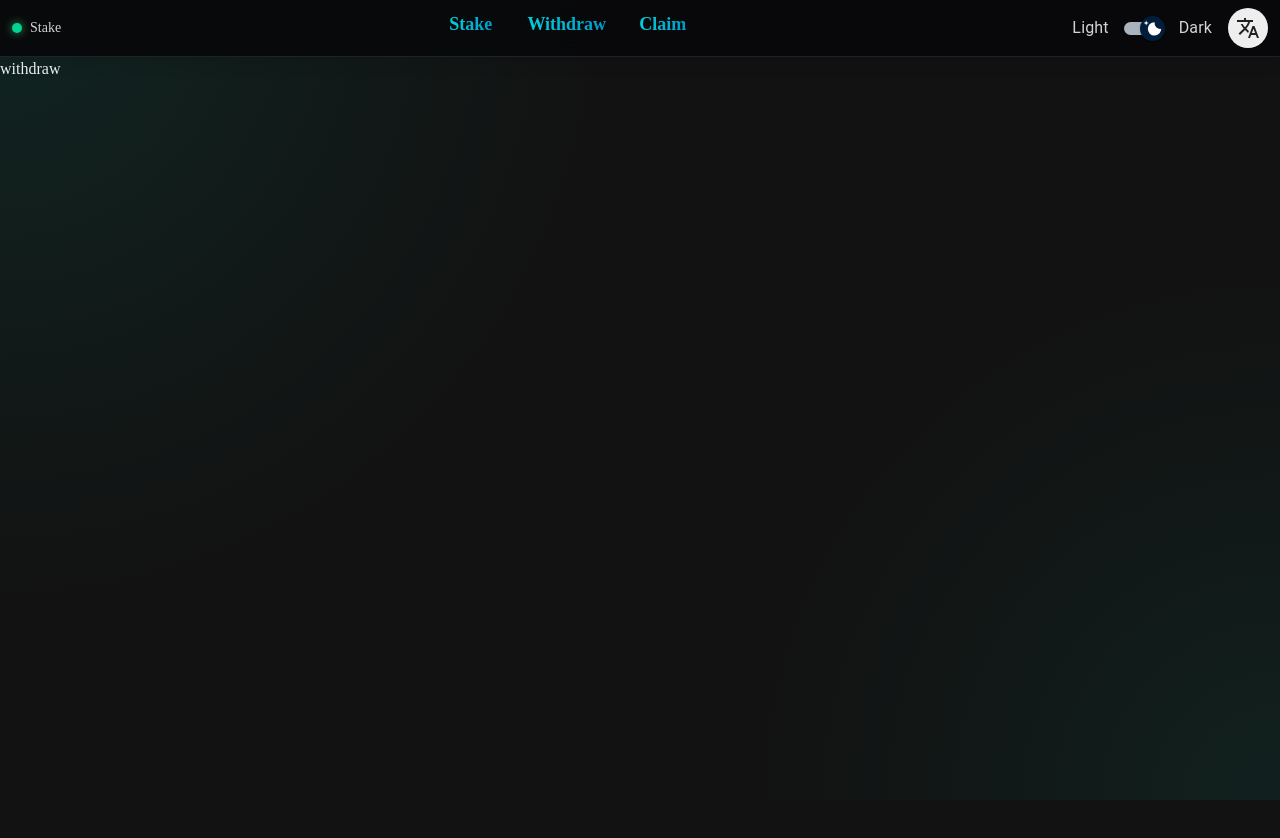
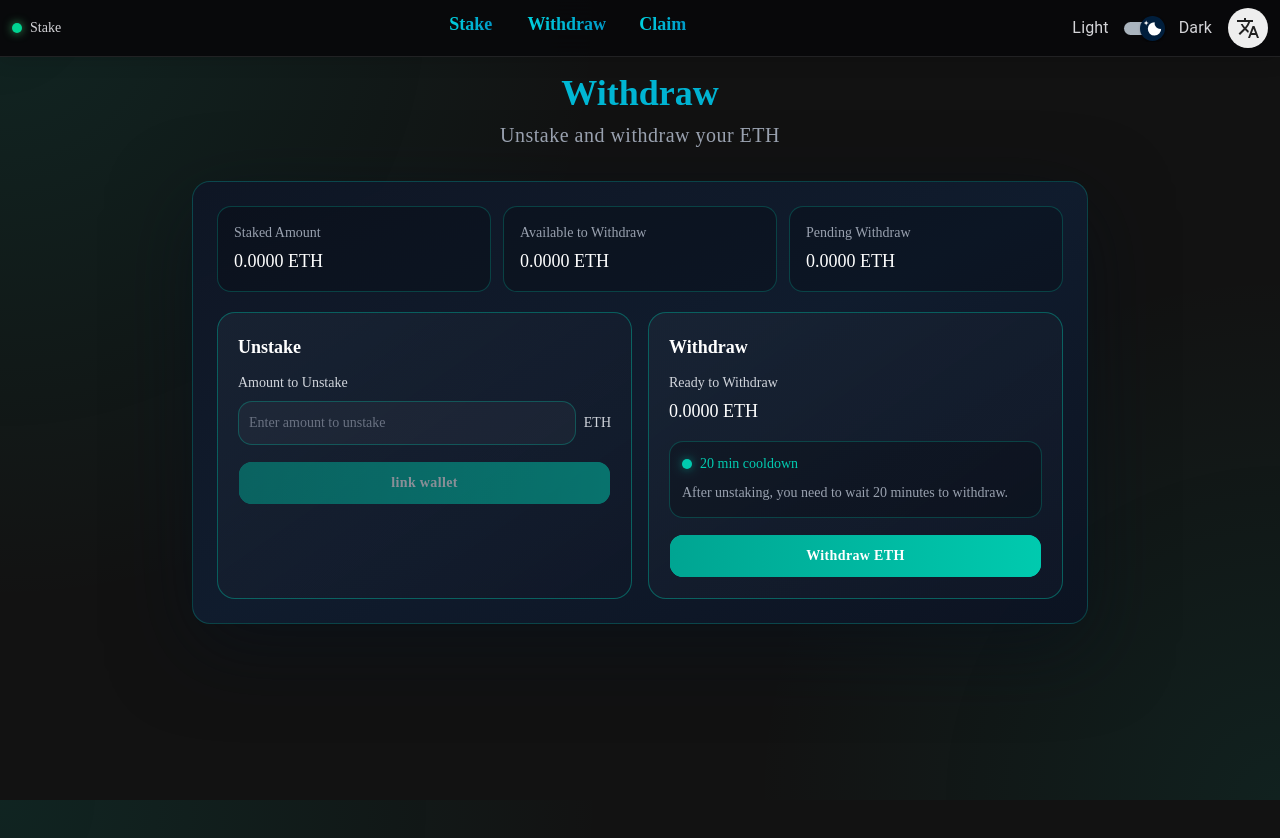
Before and after one commit to typhoonIscoming/my-next-app, a Next.js app: page /en/withdraw in a window 1280 px wide. Shown: the top 838 px of the page. Before the commit the page ends 800 px from the top, so only its background shows below. Built offline with nearby package versions, Linux system fonts and the light colour scheme.

Commit message:
提现页面

```diff
--- a/app/[local]/(stake)/stake/components/ContentTitle.tsx
+++ b/app/[local]/(stake)/stake/components/ContentTitle.tsx
@@ -118,7 +118,7 @@ export default function ContentTitle({ local }: { local: Lang }) {
 										onClick={handleMax}
 										className="h-11 px-4 rounded-xl text-white border-primary-500/40 bg-primary-500/10 hover:bg-primary-500/20"
 									>
-										{labels.max}
+										{t('max')}
 									</Button>
 								</Box>
 								{error ? <Box className="text-xs text-red-300">{error}</Box> : null}
@@ -129,7 +129,7 @@ export default function ContentTitle({ local }: { local: Lang }) {
 								disabled={isSubmitDisabled}
 								className="w-full h-11 rounded-xl bg-linear-to-r from-primary-700 to-primary-500 text-white font-semibold tracking-wide hover:brightness-110 disabled:opacity-50"
 							>
-								{labels.button}
+								{t('stake')}
 							</Button>
 						</Box>
 					</Box>
--- /dev/null
+++ b/app/[local]/(stake)/withdraw/components/WithdrawContent.tsx
@@ -0,0 +1,173 @@
+'use client';
+
+import { useMemo, useState, type ChangeEvent } from 'react';
+import Box from '@mui/material/Box';
+import { useTranslations } from 'next-intl';
+import { Input } from '@/components/ui/input';
+import { Button } from '@/components/ui/button';
+
+const STAKED_AMOUNT = 0;
+const AVAILABLE_TO_WITHDRAW = 0;
+const PENDING_WITHDRAW = 0;
+
+export default function WithdrawContent({ local }: { local: Lang }) {
+	const tStake = useTranslations('stake');
+	const tWallet = useTranslations('wallet');
+	const [unstakeAmount, setUnstakeAmount] = useState('');
+	const [error, setError] = useState('');
+
+	const isZh = local === 'zh';
+	const stakedText = useMemo(() => STAKED_AMOUNT.toFixed(4), []);
+	const availableText = useMemo(() => AVAILABLE_TO_WITHDRAW.toFixed(4), []);
+	const pendingText = useMemo(() => PENDING_WITHDRAW.toFixed(4), []);
+	const parsedAmount = Number(unstakeAmount || 0);
+	const isUnstakeDisabled =
+		!unstakeAmount || Number.isNaN(parsedAmount) || parsedAmount <= 0 || !!error;
+
+	const labels = {
+		unstakePlaceholder: isZh ? '输入要解除质押的数量' : 'Enter amount to unstake',
+		errorInvalid: isZh ? '只能输入数字' : 'Numbers only',
+		errorExceed: isZh ? '输入金额不能超过已质押数量' : 'Amount cannot exceed staked amount',
+	};
+
+	const handleUnstakeChange = (event: ChangeEvent<HTMLInputElement>) => {
+		const rawValue = event.target.value;
+		if (!rawValue) {
+			setUnstakeAmount('');
+			setError('');
+			return;
+		}
+
+		let nextValue = rawValue.replace(/[^\d.]/g, '');
+		if (nextValue !== rawValue) {
+			setError(labels.errorInvalid);
+		}
+
+		const dotIndex = nextValue.indexOf('.');
+		if (dotIndex !== -1) {
+			nextValue =
+				nextValue.slice(0, dotIndex + 1) + nextValue.slice(dotIndex + 1).replace(/\./g, '');
+		}
+
+		if (nextValue.startsWith('.')) {
+			nextValue = `0${nextValue}`;
+		}
+
+		if (nextValue.includes('.')) {
+			const [intPart, decimalPart] = nextValue.split('.');
+			nextValue = `${intPart}.${decimalPart.slice(0, 6)}`;
+		}
+
+		const numericValue = Number(nextValue);
+		if (!Number.isNaN(numericValue) && numericValue > STAKED_AMOUNT) {
+			setUnstakeAmount(stakedText);
+			setError(labels.errorExceed);
+			return;
+		}
+
+		setUnstakeAmount(nextValue);
+		if (nextValue && Number.isNaN(numericValue)) {
+			setError(labels.errorInvalid);
+		} else {
+			setError('');
+		}
+	};
+
+	return (
+		<main className="mt-4 px-2 pb-8">
+			<header className="text-center">
+				<h1 className="text-4xl font-bold bg-linear-to-r from-(--from-primary) to-(--to-primary) text-transparent bg-clip-text mb-2">
+					{tStake('withdraw')}
+				</h1>
+				<p className="text-gray-400 text-lg sm:text-xl tracking-wide">
+					{tStake('withdrawSubtitle')}
+				</p>
+			</header>
+
+			<section className="mt-8 max-w-4xl mx-auto rounded-2xl border border-primary-500/25 bg-linear-to-br from-[#0f1625]/95 via-[#101d30]/92 to-[#0c1322]/95 p-4 sm:p-6 shadow-[0_24px_80px_rgba(7,16,28,0.55)]">
+				<div className="grid grid-cols-1 sm:grid-cols-3 gap-3">
+					<div className="rounded-xl border border-primary-500/25 bg-black/20 p-4">
+						<div className="text-xs sm:text-sm text-gray-400">
+							{tStake('stakedAmount')}
+						</div>
+						<div className="mt-1 text-base sm:text-lg font-mono [font-variant-numeric:tabular-nums] text-white">
+							{stakedText} ETH
+						</div>
+					</div>
+					<div className="rounded-xl border border-primary-500/25 bg-black/20 p-4">
+						<div className="text-xs sm:text-sm text-gray-400">
+							{tStake('availableToWithdraw')}
+						</div>
+						<div className="mt-1 text-base sm:text-lg font-mono [font-variant-numeric:tabular-nums] text-white">
+							{availableText} ETH
+						</div>
+					</div>
+					<div className="rounded-xl border border-primary-500/25 bg-black/20 p-4">
+						<div className="text-xs sm:text-sm text-gray-400">
+							{tStake('pendingWithdraw')}
+						</div>
+						<div className="mt-1 text-base sm:text-lg font-mono [font-variant-numeric:tabular-nums] text-white">
+							{pendingText} ETH
+						</div>
+					</div>
+				</div>
+
+				<div className="mt-5 grid grid-cols-1 lg:grid-cols-2 gap-4">
+					<section className="rounded-2xl border border-primary-700/50 bg-linear-to-br from-gray-800/60 to-gray-900/75 p-4 sm:p-5">
+						<h2 className="text-lg font-semibold text-white">{tStake('unstake')}</h2>
+						<div className="mt-3 text-sm text-gray-300">
+							{tStake('amountToUnstake')}
+						</div>
+						<div className="mt-2 flex items-center gap-2">
+							<Input
+								type="text"
+								inputMode="decimal"
+								value={unstakeAmount}
+								onChange={handleUnstakeChange}
+								placeholder={labels.unstakePlaceholder}
+								aria-invalid={!!error}
+								className="h-11 rounded-xl border-primary-500/30 bg-[#0a1320]/80 text-gray-100 placeholder:text-gray-500 focus-visible:border-primary-500"
+							/>
+							<span className="text-sm text-gray-300">ETH</span>
+						</div>
+						{error ? <p className="mt-2 text-xs text-red-300">{error}</p> : null}
+						<Button
+							type="button"
+							disabled={isUnstakeDisabled}
+							className="mt-4 w-full h-11 rounded-xl bg-linear-to-r from-primary-700 to-primary-500 text-white font-semibold tracking-wide hover:brightness-110 disabled:opacity-50"
+						>
+							{tWallet('loginWallet')}
+						</Button>
+					</section>
+
+					<section className="rounded-2xl border border-primary-700/50 bg-linear-to-br from-gray-800/60 to-gray-900/75 p-4 sm:p-5">
+						<h2 className="text-lg font-semibold text-white">{tStake('withdraw')}</h2>
+						<div className="mt-3 text-sm text-gray-300">
+							{tStake('readyToWithdraw')}
+						</div>
+						<div className="mt-1 text-base sm:text-lg font-mono [font-variant-numeric:tabular-nums] text-white">
+							{availableText} ETH
+						</div>
+
+						<div className="mt-4 rounded-xl border border-primary-500/25 bg-black/20 px-3 py-3">
+							<div className="flex items-center gap-2 text-primary-500 text-sm">
+								<span className="inline-block h-2.5 w-2.5 rounded-full bg-primary-500 shadow-[0_0_10px_color-mix(in_srgb,var(--primary)_55%,transparent)]" />
+								{tStake('cooldownTime')}
+							</div>
+							<p className="mt-2 text-xs sm:text-sm text-gray-400 leading-relaxed">
+								{tStake('cooldownDesc')}
+							</p>
+						</div>
+
+						<Button
+							type="button"
+							className="mt-4 w-full h-11 rounded-xl bg-linear-to-r from-primary-700 to-primary-500 text-white font-semibold tracking-wide hover:brightness-110"
+						>
+							{tStake('withdrawEth')}
+						</Button>
+					</section>
+				</div>
+			</section>
+		</main>
+	);
+}
--- a/app/[local]/(stake)/withdraw/page.tsx
+++ b/app/[local]/(stake)/withdraw/page.tsx
@@ -1,8 +1,15 @@
 import Box from '@mui/material/Box';
+import WithdrawContent from './components/WithdrawContent';
+
 type Props = {
 	params: Promise<{ local: Lang }>;
 };
 
-export default function WithDraw({ params }: Props) {
-	return <Box>withdraw</Box>;
+export default async function WithDraw({ params }: Props) {
+	const { local } = await params;
+	return (
+		<Box className="sm:px-2 lg:px-3 min-h-[120vh]">
+			<WithdrawContent local={local} />
+		</Box>
+	);
 }
--- a/messages/en.json
+++ b/messages/en.json
@@ -32,13 +32,23 @@
 		"stakeError": "Stake failed",
 		"unstakeError": "Unstake failed",
 		"available_balance": "Available Balance",
+		"max": "all available balance",
 		"withdraw": "Withdraw",
+		"withdrawSubtitle": "Unstake and withdraw your ETH",
 		"withdrawSuccess": "Withdraw successful",
 		"withdrawError": "Withdraw failed",
 		"withdrawAmount": "Withdraw Amount",
 		"withdrawableAmount": "Withdrawable Amount",
 		"withdrawable": "Withdrawable",
 		"withdrawableBalance": "Withdrawable Balance",
+		"stakedAmount": "Staked Amount",
+		"availableToWithdraw": "Available to Withdraw",
+		"pendingWithdraw": "Pending Withdraw",
+		"amountToUnstake": "Amount to Unstake",
+		"readyToWithdraw": "Ready to Withdraw",
+		"cooldownTime": "20 min cooldown",
+		"cooldownDesc": "After unstaking, you need to wait 20 minutes to withdraw.",
+		"withdrawEth": "Withdraw ETH",
 		"claim": "Claim",
 		"claimSuccess": "Claim successful",
 		"claimError": "Claim failed",
--- a/messages/zh.json
+++ b/messages/zh.json
@@ -32,13 +32,23 @@
 		"stakeError": "质押失败",
 		"unstakeError": "解除质押失败",
 		"available_balance": "可用余额",
+		"max": "全部可用余额",
 		"withdraw": "提现",
+		"withdrawSubtitle": "解除质押并提取你的 ETH",
 		"withdrawSuccess": "提现成功",
 		"withdrawError": "提现失败",
 		"withdrawAmount": "提现金额",
 		"withdrawableAmount": "可提现金额",
 		"withdrawable": "可提现",
 		"withdrawableBalance": "可提现余额",
+		"stakedAmount": "已质押数量",
+		"availableToWithdraw": "可提现数量",
+		"pendingWithdraw": "待提现数量",
+		"amountToUnstake": "解除质押数量",
+		"readyToWithdraw": "可立即提现",
+		"cooldownTime": "20 分钟冷却",
+		"cooldownDesc": "解除质押后，你需要等待 20 分钟才能执行提现。",
+		"withdrawEth": "提取 ETH",
 		"claim": "领取收益",
 		"claimSuccess": "领取成功",
 		"claimError": "领取失败",
```
